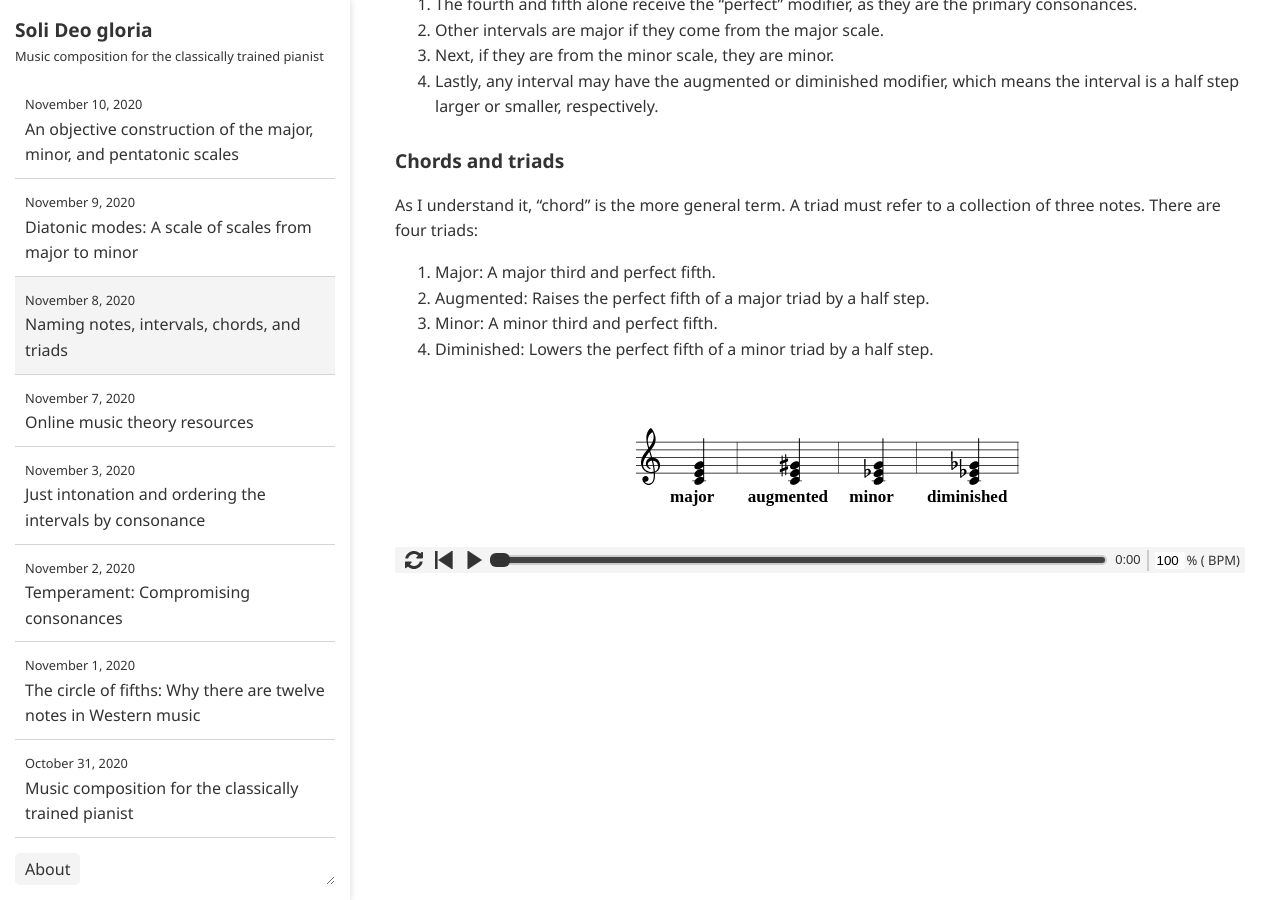
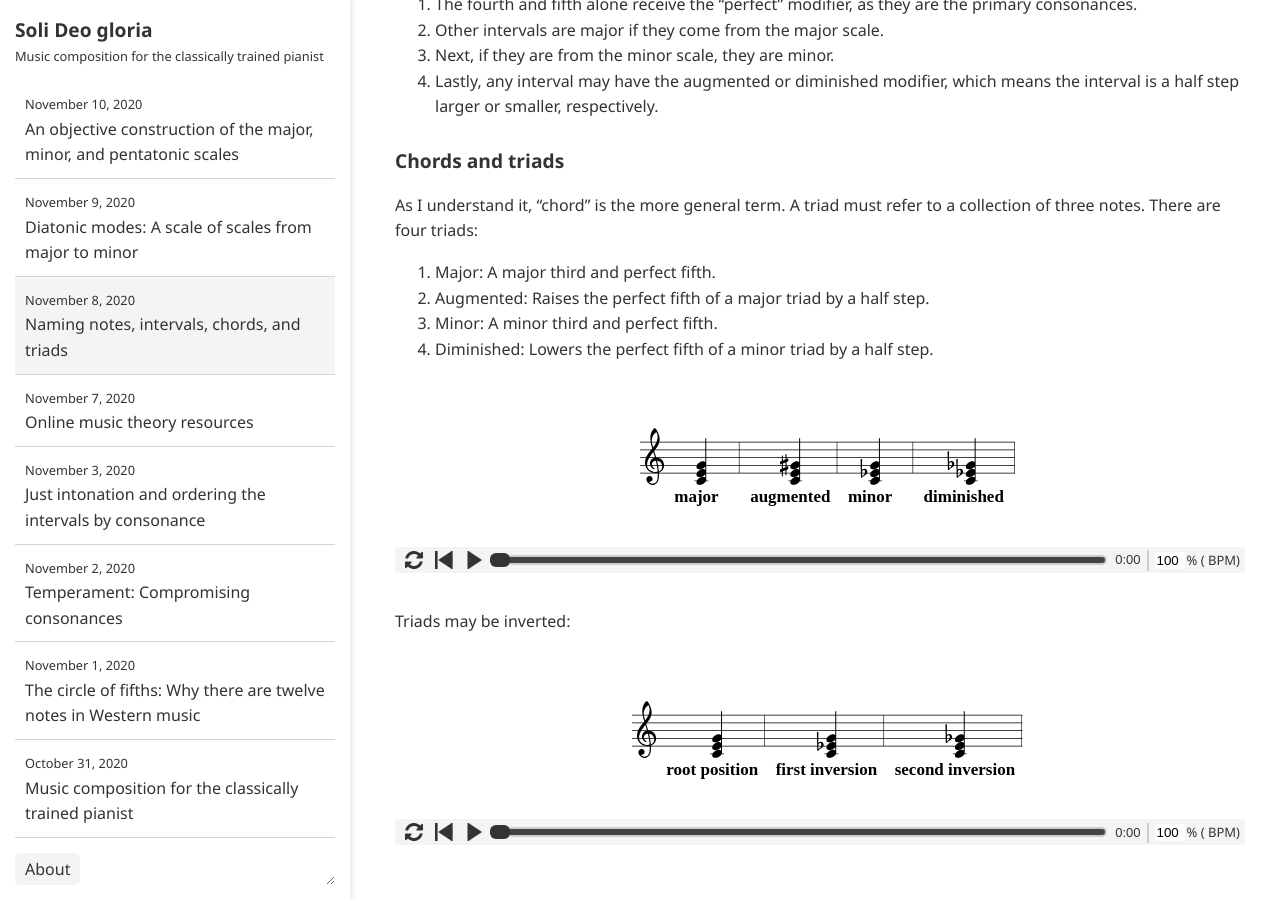
Before and after one commit to ansyblenetwork/sdg, a Jekyll site: the page built from _posts/2020-11-08-naming-notes-intervals.md, in a window 1280 px wide and 900 px high, scrolled down 1029 px. Built offline with Jekyll 4.4.1, drawn with Linux system fonts in a browser that asks for light colours.

Commit message:
Update 2020-11-08-naming-notes-intervals.md

```diff
--- a/_posts/2020-11-08-naming-notes-intervals.md
+++ b/_posts/2020-11-08-naming-notes-intervals.md
@@ -70,6 +70,19 @@ K:C
 L: 1/4
 Q:1/4=60
   [CEG}|[CE^G]|[C_EG]|[C_E_G]|
-w: major~ augmented~ minor~ diminished~
+w: major augmented minor diminished~
 `);
 </script>
+
+Triads may be inverted:
+<div id="scale4"></div>
+<script>
+makeInteractive("scale4", `
+X:1
+K:C
+L: 1/4
+Q:1/4=60
+  [CEG}|[C_EG]|[CE_G]|
+w: root~position first~inversion second~inversion
+`);
+</script>
```
